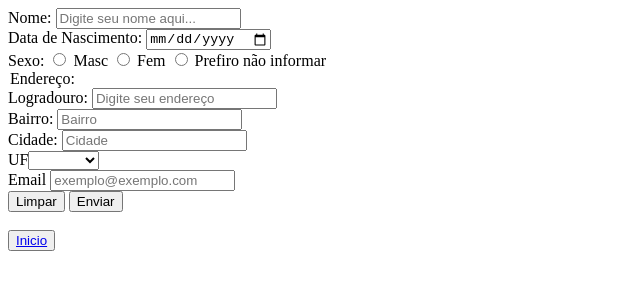
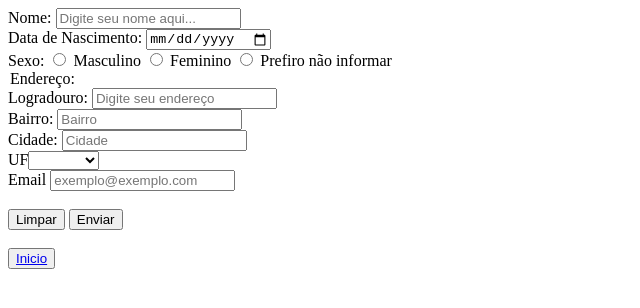
Before and after one commit to HemersonJh/formulario, a plain HTML site: page formulario.html in a window 1280 px wide. Shown: the whole page, without its empty margins (0-640 px from the left). Drawn offline with Linux system fonts and the light colour scheme.

Commit message:
correção de erros

```diff
--- a/formulario.html
+++ b/formulario.html
@@ -15,10 +15,10 @@
         <label for="Data">Data de Nascimento: </label>
         <input type="date" name="Data" id="Data" value=""><br>
         <label for="sexo">Sexo: </label>
-        <input type="radio" id="sexo" name="sexo" value="sexo" />
-        <label for="sexo">Masc</label>
-        <input type="radio" id="sexo" name="sexo" value="sexo" />
-        <label for="sexo">Fem</label>
+        <input type="radio" id="sexom" name="sexo" value="sexo" />
+        <label for="sexo">Masculino</label>
+        <input type="radio" id="sexof" name="sexo" value="sexo" />
+        <label for="sexo">Feminino</label>
         <input type="radio" id="sexo" name="sexo" value="sexo" />
         <label for="sexo">Prefiro não informar</label>
         <legend>Endereço:</legend>
@@ -29,12 +29,12 @@
             <option selected="" value=""></option>
             <option value="Acre">Acre</option>
             <option value="Alagoas">Alagoas</option>
-            <option value="Amapá">Brasilia</option>
+            <option value="Brasilia">Brasilia</option>
         </select><br>
         <label for="email">Email</label>
-        <input type="email" value="" placeholder="exemplo@exemplo.com"><br>
-        <button>Limpar</button>
-        <button>Enviar</button><br><br>
+        <input type="email" value="" placeholder="exemplo@exemplo.com"><br><br>
+        <input type="reset" value="Limpar">
+        <input type="submit" value="Enviar"><br><br>
 
         <button><a href="./index.html">Inicio</a></button>
     </form>
```
